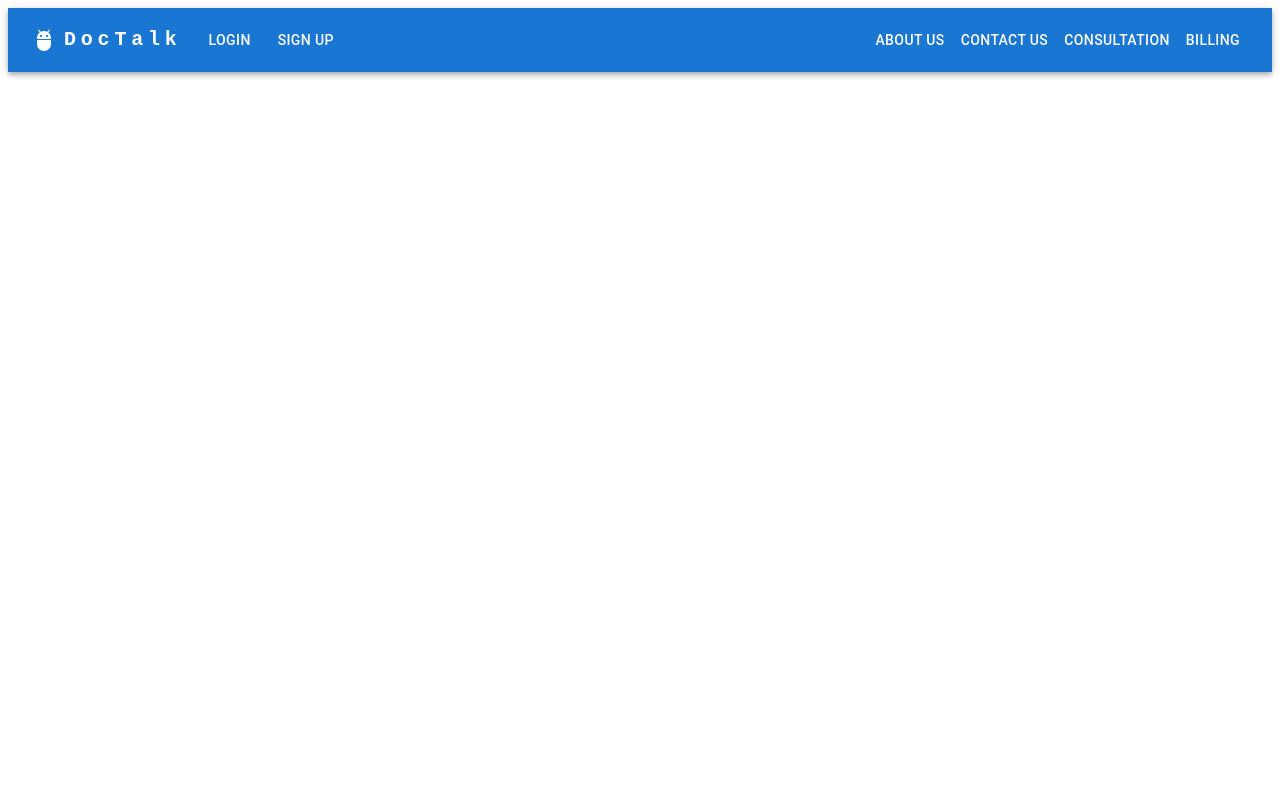
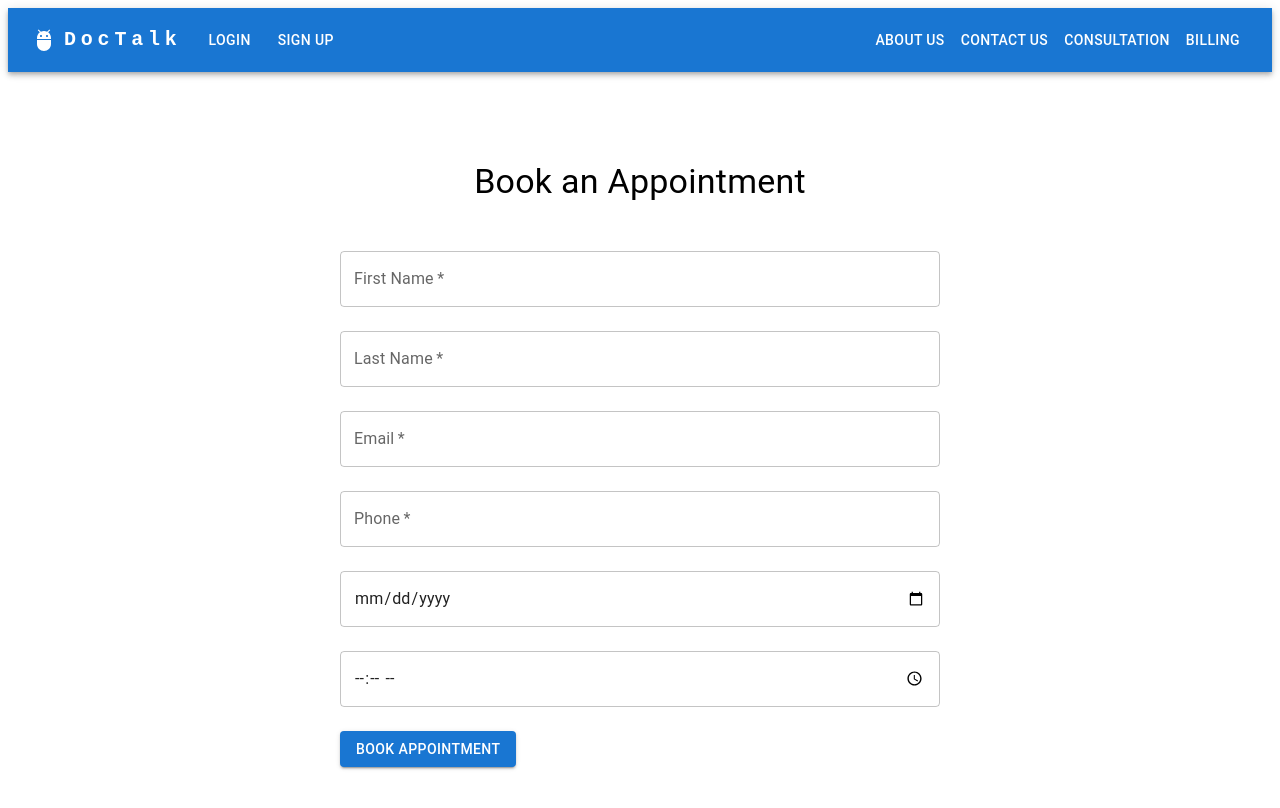
Before and after one commit to femke77/DocTalk, a React (Create React App) app in the folder client/: page /BookAppointment in a window 1280 px wide. Shown: the top 808 px of the page. Built offline with nearby package versions, Linux system fonts and the light colour scheme.

Commit message:
created patientprofile, bookappointment

```diff
--- a/client/src/App.js
+++ b/client/src/App.js
@@ -7,6 +7,8 @@ import AboutUs from "./components/AboutUs";
 import Home from "./components/Home/Home";
 import Services from "./components/Services";
 import Billing from "./components/Billing";
+import PatientProfile from './pages/Patient/PatientProfile';
+import BookAppointment from './pages/Patient/BookAppointment';
 
 import { BrowserRouter as Router, Routes, Route } from 'react-router-dom';
 import { ApolloClient,InMemoryCache,ApolloProvider,createHttpLink} from '@apollo/client';
@@ -49,6 +51,8 @@ function App() {
             <Route path="/billing" element={<Billing />} />
             <Route path="/contactdoctor" element={<ContactDoctor />} />
 
+            <Route path="/PatientProfile" element={<PatientProfile />} />
+            <Route path="/BookAppointment" element={<BookAppointment />} />
           </Routes>
         </Router>
       </ApolloProvider>
--- a/client/src/components/Header/PatientHeader.js
+++ b/client/src/components/Header/PatientHeader.js
@@ -15,9 +15,10 @@ import AccountCircle from '@mui/icons-material/AccountCircle';
 import MailIcon from '@mui/icons-material/Mail';
 import NotificationsIcon from '@mui/icons-material/Notifications';
 import MoreIcon from '@mui/icons-material/MoreVert';
+import { Link } from 'react-router-dom';
 import ChatIcon from '@mui/icons-material/Chat';
 import CallIcon from '@mui/icons-material/Call';
-import { Link } from 'react-router-dom';
+
 
 const Search = styled('div')(({ theme }) => ({
   position: 'relative',
@@ -100,10 +101,11 @@ export default function PrimarySearchAppBar() {
       open={isMenuOpen}
       onClose={handleMenuClose}
     >
-      <MenuItem onClick={handleMenuClose}>Profile</MenuItem>
+      <MenuItem onClick={handleMenuClose}><Link to="/PatientProfile">Profile</Link></MenuItem>
       <MenuItem onClick={handleMenuClose}>My Account</MenuItem>
       <MenuItem onClick={handleMenuClose}><Link to="/billing">Billing</Link></MenuItem>
       <MenuItem onClick={handleMenuClose}>Sign Out</MenuItem>
+
     </Menu>
   );
 
@@ -248,7 +250,9 @@ export default function PrimarySearchAppBar() {
               onClick={handleProfileMenuOpen}
               color="inherit"
             >
-              <AccountCircle />
+              <Link to="/PatientProfile" style={{ color: 'inherit' }}>
+                <AccountCircle />
+              </Link>
             </IconButton>
           </Box>
           <Box sx={{ display: { xs: 'flex', md: 'none' } }}>
--- a/client/src/pages/Patient/BookAppointment.js
+++ b/client/src/pages/Patient/BookAppointment.js
@@ -0,0 +1,115 @@
+import React, { useState } from "react";
+import { TextField, Button, Typography, Box } from "@mui/material";
+import { useMutation, gql } from "@apollo/client";
+import { ADD_APPOINTMENT } from "../../utils/mutations";
+
+const BookAppointment = () => {
+  const [firstName, setFirstName] = useState("");
+  const [lastName, setLastName] = useState("");
+  const [email, setEmail] = useState("");
+  const [phone, setPhone] = useState("");
+  const [appointmentDate, setAppointmentDate] = useState("");
+  const [appointmentTime, setAppointmentTime] = useState("");
+
+
+  const [addAppointment] = useMutation(ADD_APPOINTMENT);
+
+  const handleSubmit = async (e) => {
+    e.preventDefault();
+
+    try {
+      const { data } = await addAppointment({
+        variables: {
+          firstName,
+          lastName,
+          email,
+          phone,
+          appointmentDate,
+          appointmentTime,
+        },
+      });
+
+      // Handle the response from the server, if needed
+      console.log("Appointment added:", data.addAppointment);
+    } catch (error) {
+      // Handle the error if the mutation fails
+      console.error("Error adding appointment:", error.message);
+    }
+  };
+
+  return (
+    <Box
+      sx={{
+        display: "flex",
+        alignItems: "center",
+        justifyContent: "center",
+        flexDirection: "column",
+        height: "100vh",
+      }}
+    >
+      <Typography variant="h4" align="center" mb={2}>
+        Book an Appointment
+      </Typography>
+      <Box sx={{ maxWidth: 600, mx: "auto", p: 2 }}>
+        <form onSubmit={handleSubmit}>
+          <TextField
+            fullWidth
+            label="First Name"
+            value={firstName}
+            onChange={(e) => setFirstName(e.target.value)}
+            margin="normal"
+            required
+          />
+          <TextField
+            fullWidth
+            label="Last Name"
+            value={lastName}
+            onChange={(e) => setLastName(e.target.value)}
+            margin="normal"
+            required
+          />
+          <TextField
+            fullWidth
+            label="Email"
+            value={email}
+            onChange={(e) => setEmail(e.target.value)}
+            margin="normal"
+            required
+            type="email"
+          />
+          <TextField
+            fullWidth
+            label="Phone"
+            value={phone}
+            onChange={(e) => setPhone(e.target.value)}
+            margin="normal"
+            required
+          />
+          <TextField
+            fullWidth
+            label=""
+            value={appointmentDate}
+            onChange={(e) => setAppointmentDate(e.target.value)}
+            margin="normal"
+            required
+            type="date"
+          />
+          <TextField
+            fullWidth
+            label=""
+            value={appointmentTime}
+            onChange={(e) => setAppointmentTime(e.target.value)}
+            margin="normal"
+            required
+            type="time"
+          />
+          <Button variant="contained" type="submit" sx={{ mt: 2 }}>
+            Book Appointment
+          </Button>
+        </form>
+      </Box>
+    </Box>
+  );
+};
+
+export default BookAppointment;
--- a/client/src/pages/Patient/PatientProfile.js
+++ b/client/src/pages/Patient/PatientProfile.js
@@ -0,0 +1,34 @@
+import React from "react";
+import { Typography, Box, Avatar, Button, Divider } from "@mui/material";
+
+const PatientProfile = () => {
+
+  const patient = {
+    name: "Vlad Mladenov",
+    age: 36,
+    gender: "Male",
+    email: "vladkb@yahoo.com",
+    profileImage: "/images/Profile.jpg",
+  };
+
+  return (
+    <Box sx={{ display: "flex", flexDirection: "column", alignItems: "center" }}>
+      <Avatar
+        src={patient.profileImage}
+        alt={patient.name}
+        sx={{ width: 150, height: 150, my: 2 }}
+      />
+      <Typography variant="h4">{patient.name}</Typography>
+      <Typography variant="body1">{`Age: ${patient.age}`}</Typography>
+      <Typography variant="body1">{`Gender: ${patient.gender}`}</Typography>
+      <Typography variant="body1">{`Email: ${patient.email}`}</Typography>
+      <Button variant="contained" color="primary" sx={{ mt: 3 }}>
+        Edit Profile
+      </Button>
+      <Divider sx={{ my: 2, width: "100%" }} />
+
+    </Box>
+  );
+};
+
+export default PatientProfile;
--- a/client/src/utils/mutations.js
+++ b/client/src/utils/mutations.js
@@ -59,3 +59,31 @@ export const LOGIN_USER = gql`
     }
   }
 `;
+
+export const ADD_APPOINTMENT = gql`
+  mutation AddAppointment(
+    $firstName: String!
+    $lastName: String!
+    $email: String!
+    $phone: String!
+    $appointmentDate: String!
+    $appointmentTime: String!
+  ) {
+    addAppointment(
+      firstName: $firstName
+      lastName: $lastName
+      email: $email
+      phone: $phone
+      appointmentDate: $appointmentDate
+      appointmentTime: $appointmentTime
+    ) {
+      id
+      firstName
+      lastName
+      email
+      phone
+      appointmentDate
+      appointmentTime
+    }
+  }
+`;
```
Also changed, not shown: client/public/images/Profile.jpg (added).
